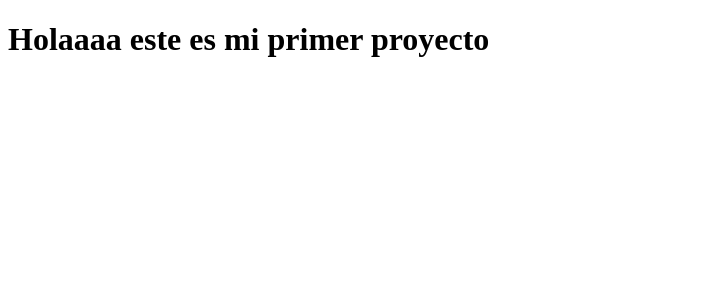
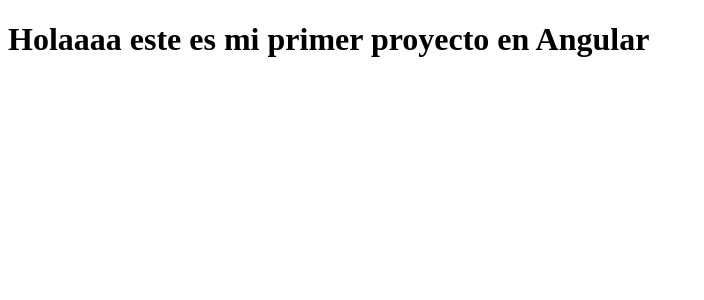
Before and after one commit to CamilaForer/Clases-Programacion-en-Angular, an Angular app: page / in a window 1280 px wide. Shown: the top 300 px of the page, without its empty margins (0-704 px from the left). Built offline with nearby package versions, Linux system fonts and the light colour scheme.

Commit message:
feat: Agregar ejemplo de Interpolación básica - Sintaxis {{variable}} para mostrar datos del componente

```diff
--- a/src/app/app.html
+++ b/src/app/app.html
@@ -1 +1,7 @@
+<!-- ======================================== -->
+<!-- CONCEPTOS BÁSICOS DE ANGULAR - TEMPLATE -->
+<!-- ======================================== -->
+
+<!-- 1. INTERPOLACIÓN: Sintaxis {{variable}} para mostrar datos del componente en el HTML -->
+<!-- Es la forma más básica de mostrar contenido dinámico -->
 <h1>{{saludo}}</h1>
--- a/src/app/app.ts
+++ b/src/app/app.ts
@@ -1,11 +1,25 @@
 import { Component, signal } from '@angular/core';
+import { CommonModule } from '@angular/common';
+import { FormsModule } from '@angular/forms';
 
+// ========================================
+// CONCEPTOS BÁSICOS DE ANGULAR - COMPONENTE
+// ========================================
+
+// @Component es un DECORADOR que define metadatos del componente
+// Los decoradores son funciones que modifican clases, propiedades o métodos
 @Component({
-  selector: 'app-root',
-  imports: [],
-  templateUrl: './app.html',
-  styleUrl: './app.css'
+  selector: 'app-root', // Selector CSS para usar este componente en otros templates
+  imports: [CommonModule, FormsModule], // Módulos necesarios para las directivas
+  templateUrl: './app.html', // Archivo HTML del template
+  styleUrl: './app.css' // Archivo CSS para estilos
 })
 export class App {
-  saludo = 'Holaaaa este es mi primer proyecto';
+  // ========================================
+  // PROPIEDADES DEL COMPONENTE
+  // Estas variables están disponibles en el template HTML
+  // ========================================
+
+  // 1. INTERPOLACIÓN: Esta propiedad se muestra en el template con {{saludo}}
+  saludo = 'Holaaaa este es mi primer proyecto en Angular';
 }
```
